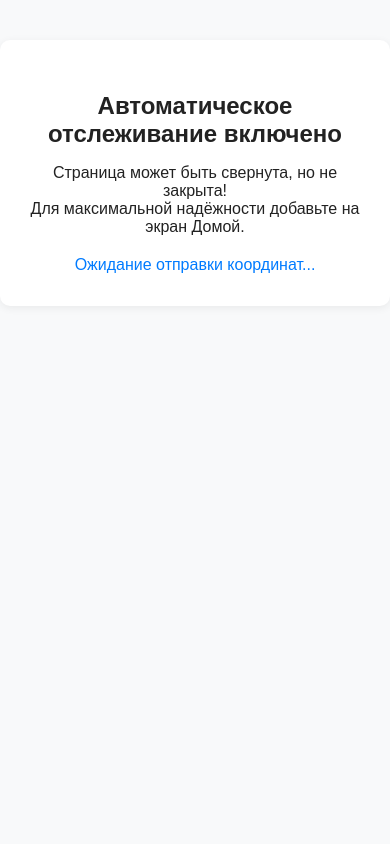
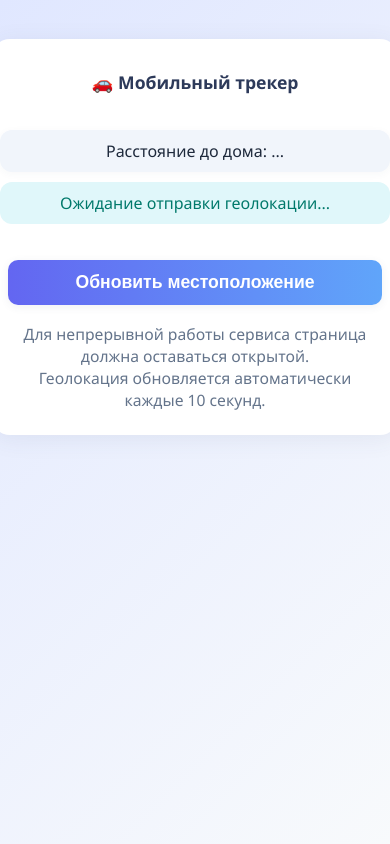
Before and after one commit to alexrashkin/clever-driver-bot, a Flask app: page /mobile in a window 390 px wide. Run offline with Flask 3, Linux system fonts and the light colour scheme.

Commit message:
change design of mobile tracker

```diff
--- a/web/templates/mobile_tracker.html
+++ b/web/templates/mobile_tracker.html
@@ -7,6 +7,107 @@
     <meta name="apple-mobile-web-app-capable" content="yes">
     <meta name="mobile-web-app-capable" content="yes">
     <link rel="manifest" href="/static/manifest.json">
+    <style>
+        body {
+            font-family: 'Segoe UI', 'Roboto', Arial, sans-serif;
+            background: linear-gradient(135deg, #e0e7ff 0%, #f8fafc 100%);
+            margin: 0;
+            padding: 0;
+            min-height: 100vh;
+            display: flex;
+            flex-direction: column;
+            align-items: center;
+        }
+        .container {
+            background: #fff;
+            border-radius: 18px;
+            box-shadow: 0 4px 24px rgba(60, 72, 100, 0.08);
+            margin-top: 32px;
+            padding: 28px 20px 32px 20px;
+            max-width: 400px;
+            width: 96vw;
+            display: flex;
+            flex-direction: column;
+            align-items: center;
+        }
+        h2 {
+            color: #2d3a5a;
+            margin-bottom: 18px;
+            font-size: 1.5em;
+        }
+        .distance-block {
+            background: #f1f5fb;
+            border-radius: 12px;
+            padding: 18px 20px;
+            margin: 18px 0 10px 0;
+            font-size: 1.3em;
+            color: #1e293b;
+            font-weight: 500;
+            width: 100%;
+            text-align: center;
+            box-shadow: 0 2px 8px rgba(60, 72, 100, 0.04);
+        }
+        .status-block {
+            background: #e0f7fa;
+            border-radius: 12px;
+            padding: 12px 20px;
+            margin-bottom: 18px;
+            font-size: 1.1em;
+            color: #00796b;
+            width: 100%;
+            text-align: center;
+        }
+        .btn-refresh {
+            background: linear-gradient(90deg, #6366f1 0%, #60a5fa 100%);
+            color: #fff;
+            border: none;
+            border-radius: 10px;
+            padding: 14px 32px;
+            font-size: 1.1em;
+            font-weight: 600;
+            margin-top: 18px;
+            margin-bottom: 8px;
+            cursor: pointer;
+            box-shadow: 0 2px 8px rgba(60, 72, 100, 0.08);
+            transition: background 0.2s, transform 0.1s;
+        }
+        .btn-refresh:active {
+            background: linear-gradient(90deg, #4f46e5 0%, #2563eb 100%);
+            transform: scale(0.97);
+        }
+        .info {
+            color: #64748b;
+            font-size: 0.98em;
+            margin-top: 10px;
+            text-align: center;
+        }
+        @media (max-width: 500px) {
+            .container {
+                margin-top: 10vw;
+                padding: 16px 4vw 24px 4vw;
+            }
+            h2 {
+                font-size: 1.1em;
+            }
+            .distance-block, .status-block {
+                font-size: 1em;
+                padding: 10px 8px;
+            }
+            .btn-refresh {
+                padding: 12px 0;
+                width: 100%;
+            }
+        }
+    </style>
+</head>
+<body>
+    <div class="container">
+        <h2>🚗 Мобильный трекер</h2>
+        <div id="distance" class="distance-block">Расстояние до дома: ...</div>
+        <div id="status" class="status-block">Ожидание отправки геолокации...</div>
+        <button class="btn-refresh" onclick="sendLocation()">Обновить местоположение</button>
+        <div class="info">Для непрерывной работы сервиса страница должна оставаться открытой.<br>Геолокация обновляется автоматически каждые 10 секунд.</div>
+    </div>
     <script>
         function sendLocation() {
             if (navigator.geolocation) {
@@ -18,12 +119,20 @@
                             latitude: position.coords.latitude,
                             longitude: position.coords.longitude
                         })
+                    })
+                    .then(response => response.json())
+                    .then(data => {
+                        // Показываем расстояние
+                        if (data.distance) {
+                            document.getElementById('distance').textContent =
+                                'Расстояние до дома: ' + data.distance;
+                        }
+                        document.getElementById('status').textContent =
+                            'Последняя отправка геолокации: ' + new Date().toLocaleTimeString();
+                    }, function(error) {
+                        document.getElementById('status').textContent =
+                            'Ошибка получения геолокации: ' + error.message;
                     });
-                    document.getElementById('status').textContent =
-                        'Последняя отправка: ' + new Date().toLocaleTimeString();
-                }, function(error) {
-                    document.getElementById('status').textContent =
-                        'Ошибка получения геолокации: ' + error.message;
                 });
             } else {
                 document.getElementById('status').textContent =
@@ -33,18 +142,5 @@
         setInterval(sendLocation, 10000); // каждые 10 секунд
         window.onload = sendLocation;
     </script>
-    <style>
-        body { font-family: sans-serif; background: #f8f9fa; color: #222; margin: 0; padding: 0; }
-        .container { max-width: 400px; margin: 40px auto; background: #fff; border-radius: 10px; box-shadow: 0 2px 8px #0001; padding: 32px 24px; text-align: center; }
-        h2 { margin-bottom: 16px; }
-        #status { margin-top: 20px; color: #007bff; }
-    </style>
-</head>
-<body>
-    <div class="container">
-        <h2>Автоматическое отслеживание включено</h2>
-        <p>Страница может быть свернута, но не закрыта!<br>Для максимальной надёжности добавьте на экран Домой.</p>
-        <div id="status">Ожидание отправки координат...</div>
-    </div>
 </body>
 </html>
```
